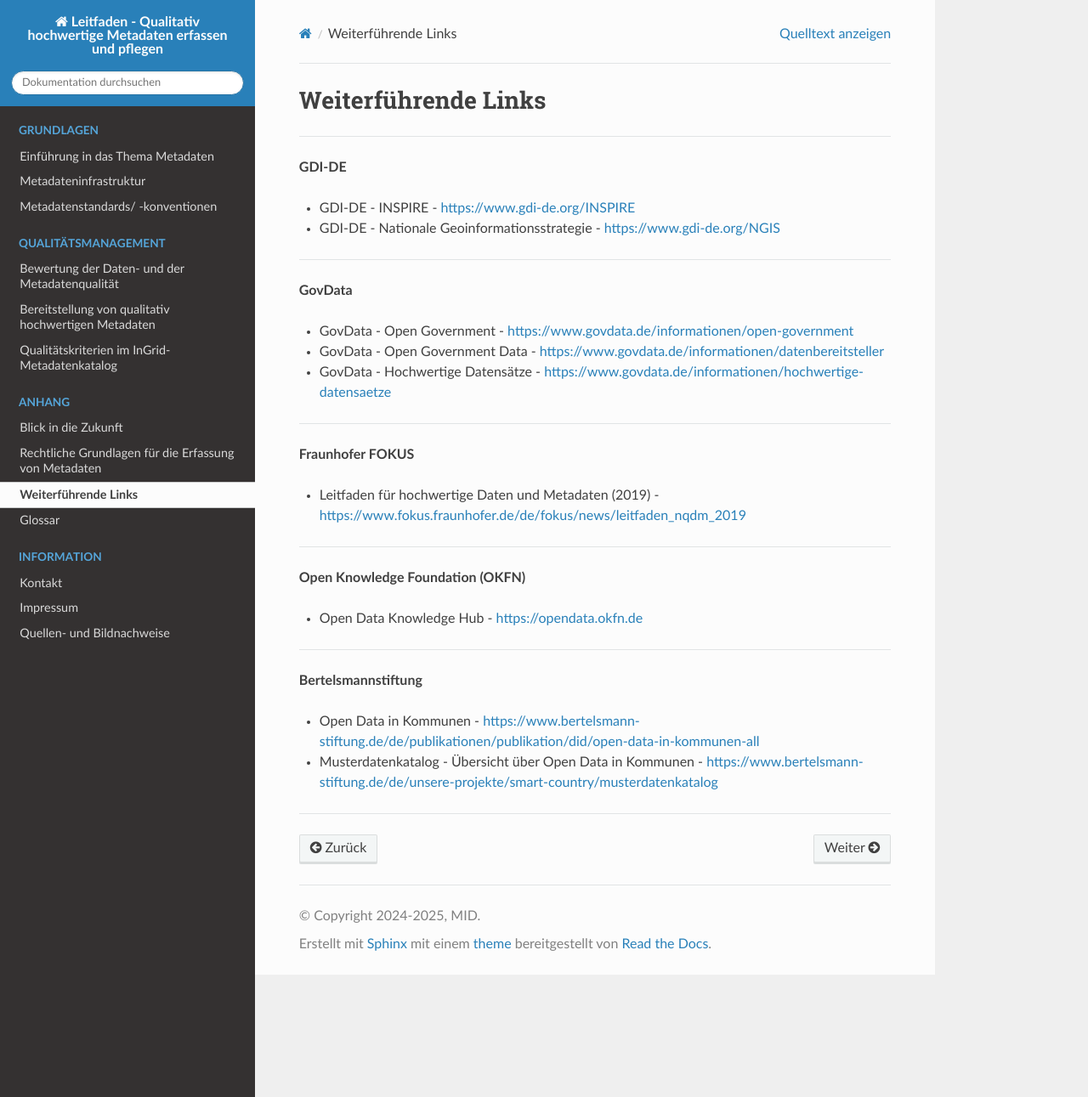
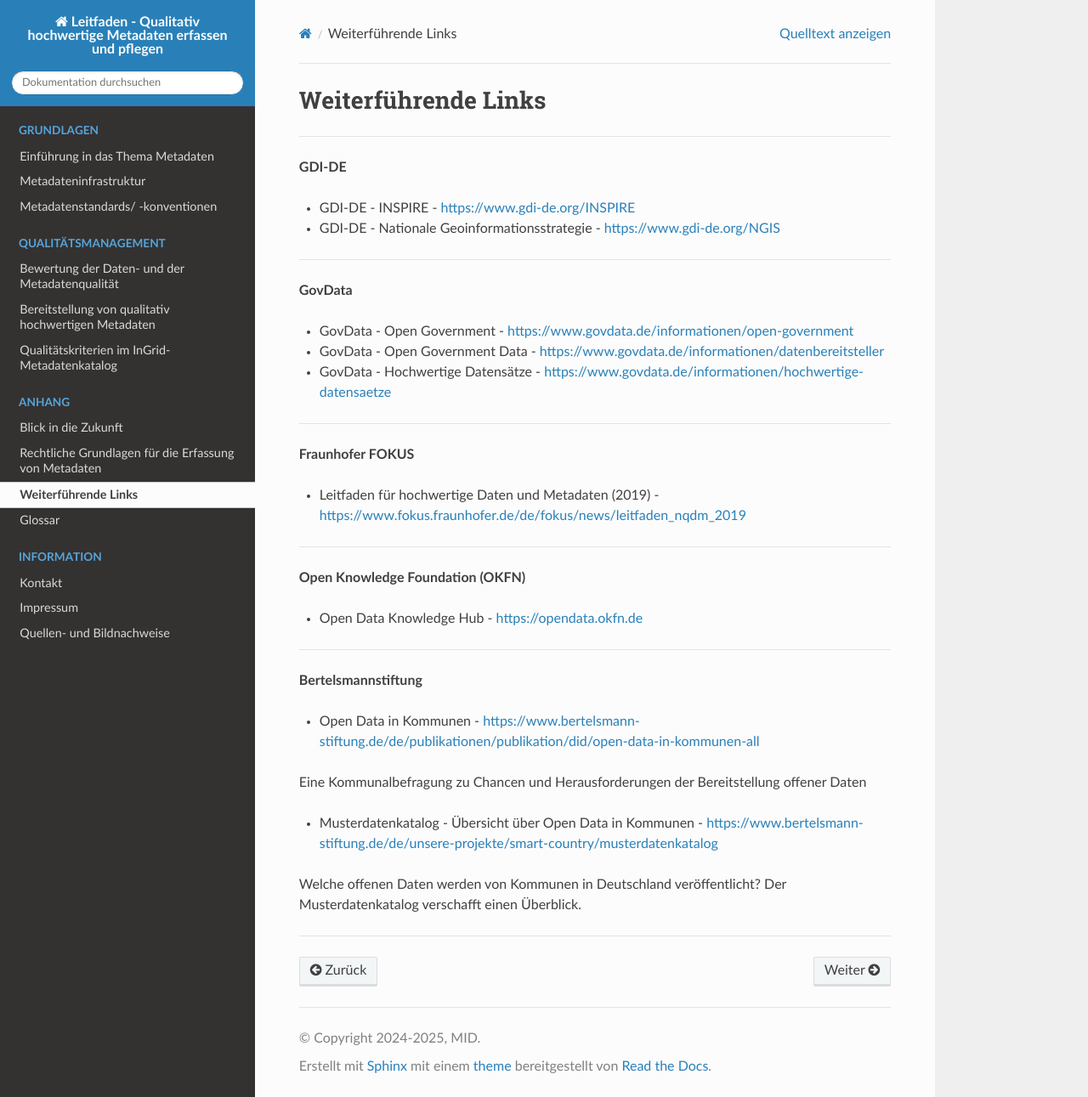
Before and after one commit to tomiwo/ingrid-mdk-st-high-quality-metadata, a Sphinx documentation site: the page built from docs/anhang/links.rst, in a window 1280 px wide and 1291 px high. Shown: the whole window at 85% size. Built offline with Sphinx 7.4.7 and the Read the Docs theme 3.1.0, drawn with Linux system fonts in a browser that asks for light colours.

Commit message:
Update links.rst

```diff
--- a/docs/anhang/links.rst
+++ b/docs/anhang/links.rst
@@ -35,6 +35,11 @@
 **Bertelsmannstiftung**
 
 - Open Data in Kommunen - https://www.bertelsmann-stiftung.de/de/publikationen/publikation/did/open-data-in-kommunen-all
+
+Eine Kommunalbefragung zu Chancen und Herausforderungen der Bereitstellung offener Daten
+
 - Musterdatenkatalog - Übersicht über Open Data in Kommunen - https://www.bertelsmann-stiftung.de/de/unsere-projekte/smart-country/musterdatenkatalog
 
+Welche offenen Daten werden von Kommunen in Deutschland veröffentlicht? Der Musterdatenkatalog verschafft einen Überblick.
+
 ------------------------------------------------------------------------------
```
